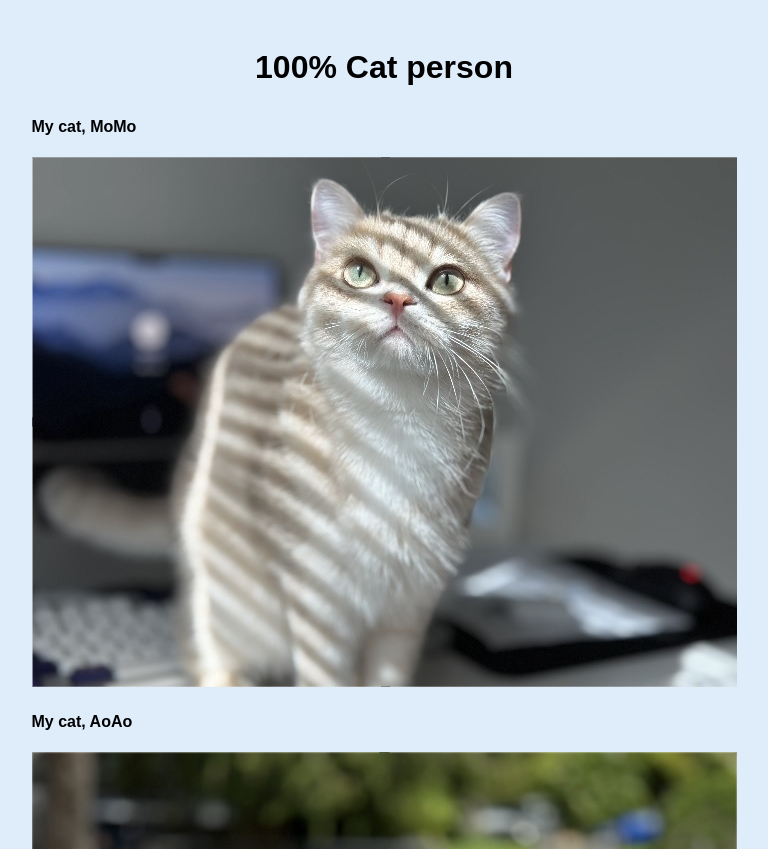
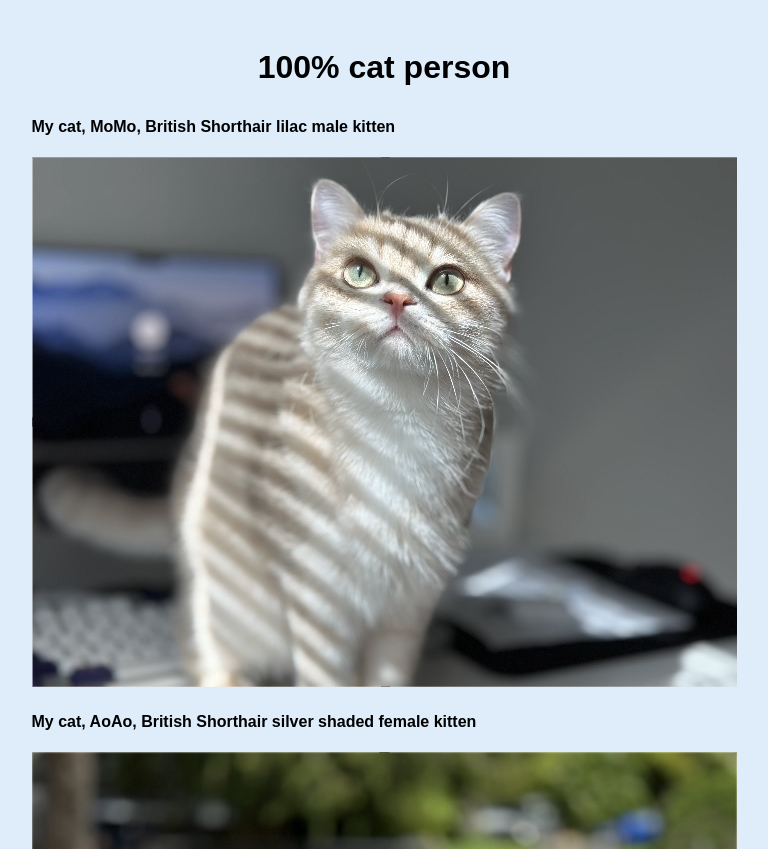
Before and after one commit to Vodkaox/personal_website, a plain HTML site: page more-page/more.html in a window 1280 px wide. Shown: the part 103-952 px from the top of the page, without its empty margins (256-1024 px from the left). Drawn offline with Linux system fonts and the light colour scheme.

Commit message:
edit layout

```diff
--- a/more-page/more.html
+++ b/more-page/more.html
@@ -22,13 +22,13 @@
 
         <div class="flex-container">
             <div class="header">
-                <p id='first' class="intro space">100% Cat person</p>
+                <p id='first' class="intro space">100% cat person</p>
                 <div class="container">
-                    <h4> My cat, MoMo</h4>
+                    <h4> My cat, MoMo, British Shorthair lilac male kitten</h4>
                     <img src="../images/cat1.jpg" class="cat1">
                 </div>
                 <div class="container">
-                    <h4> My cat, AoAo</h4>
+                    <h4> My cat, AoAo, British Shorthair silver shaded female kitten</h4>
                     <img src="../images/cat2.jpg" class="cat2">
                 </div>
             </div>
--- a/project-page/project.css
+++ b/project-page/project.css
@@ -1,7 +1,6 @@
 .start{
     position: absolute;
     top: 12%;
-    text-align: center;
 }
 
 .header{
```
